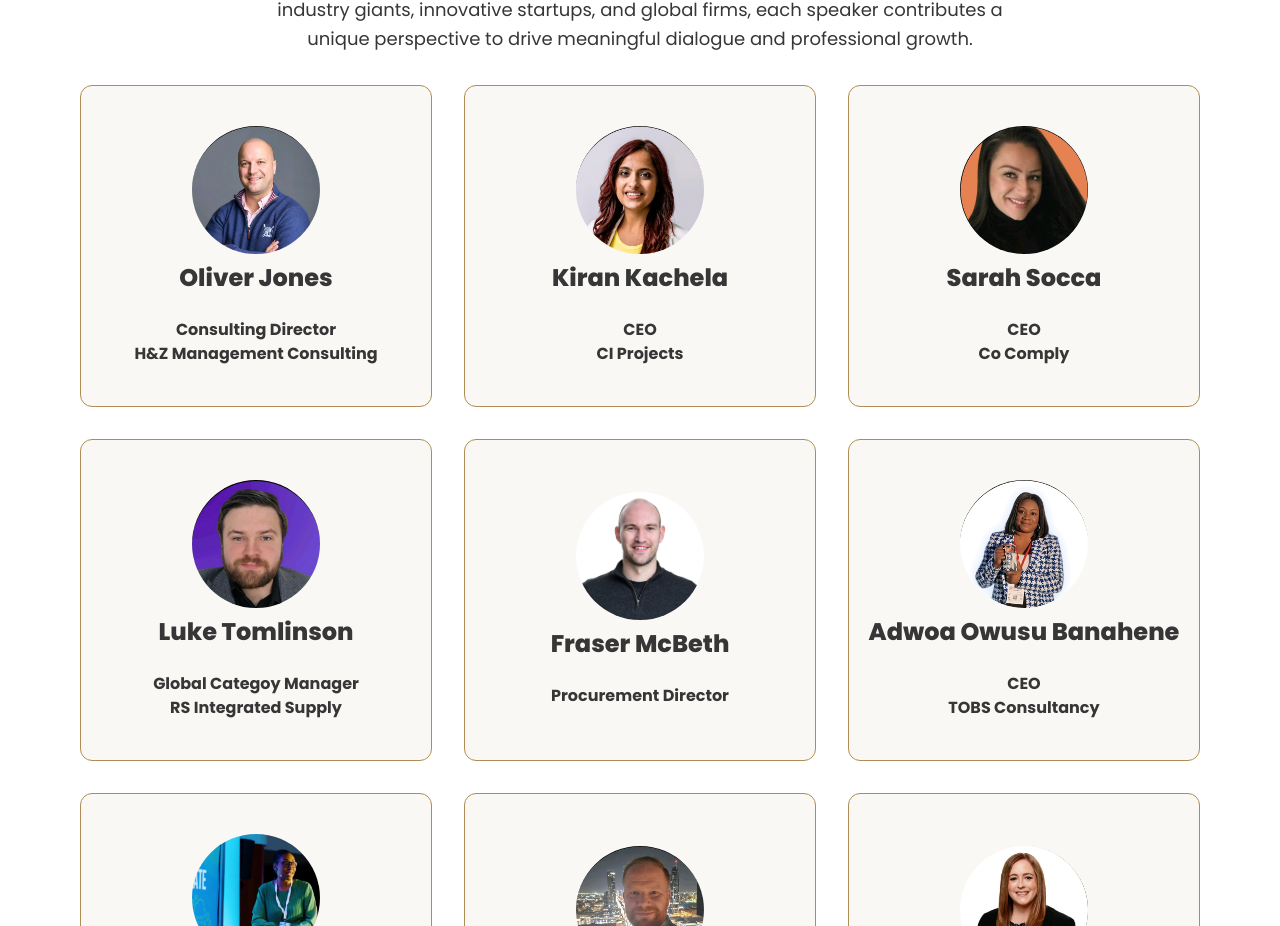
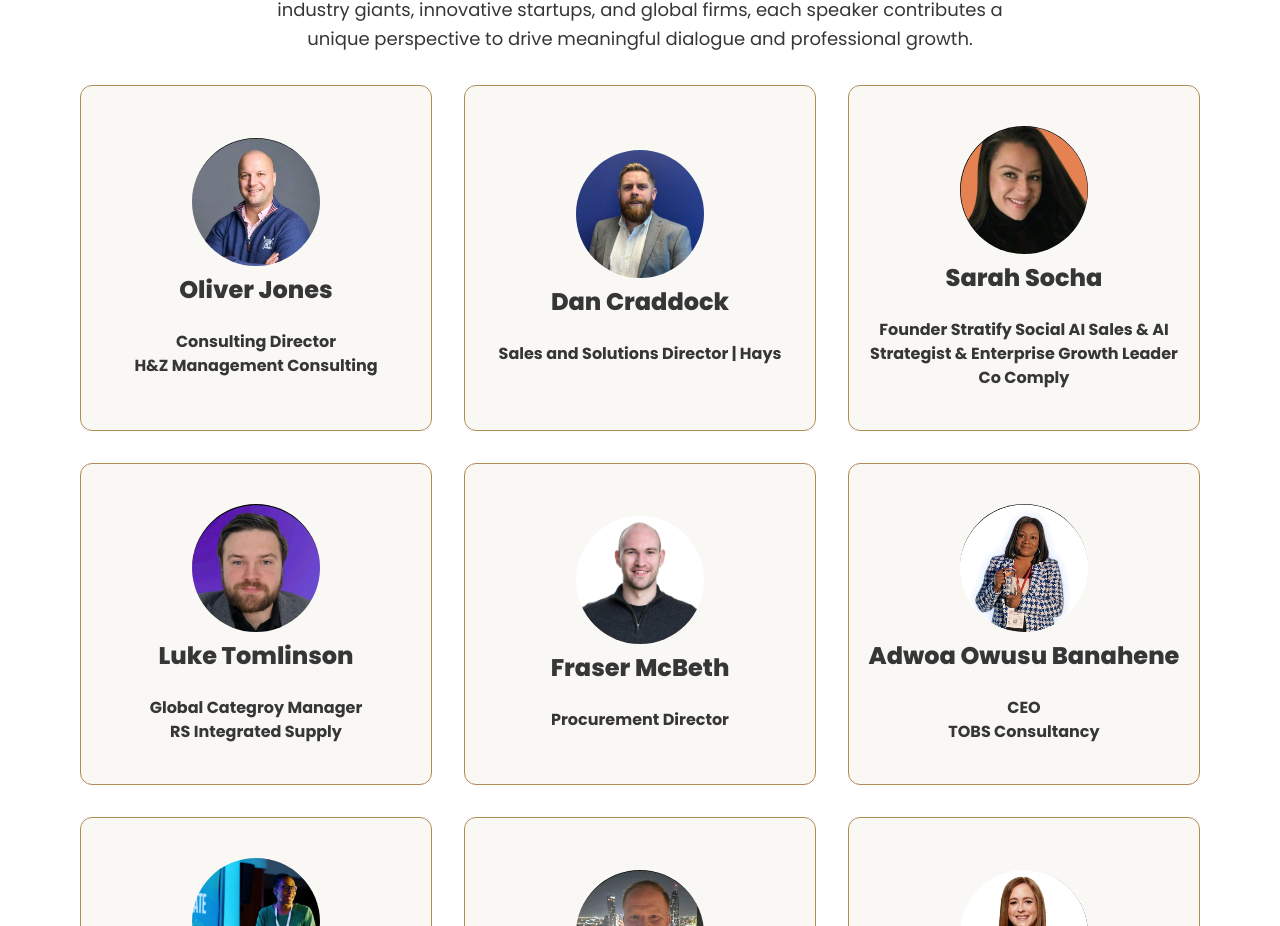
Before and after one commit to NexaForgeTechnologies/theprocurementplug, a Next.js app: page /event/elevate2025-manchester in a window 1280 px wide. Shown: the part 3574-4500 px from the top of the page. Built offline with nearby package versions, Linux system fonts and the light colour scheme.

Commit message:
added new speaker and spell mistakes

```diff
--- a/src/containers/events/manchester/GuestCTR.jsx
+++ b/src/containers/events/manchester/GuestCTR.jsx
@@ -14,18 +14,19 @@ function GuessCTR() {
     },
     {
       id: 2,
-      img: "/images/guess/guess-2.jpg",
-      heading: "Kiran Kachela",
+      img: "/images/guess/dan-craddock.jpg",
+      heading: "Dan Craddock",
       // subHeading: "Keynote",
-      text1: "CEO",
-      text2: "CI Projects",
+      text1: "Sales and Solutions Director | Hays",
+      text2: "",
     },
     {
       id: 3,
       img: "/images/guess/guess-3.jpg",
-      heading: "Sarah Socca",
+      heading: "Sarah Socha",
       // subHeading: "Workshop",
-      text1: "CEO",
+      text1:
+        "Founder Stratify Social AI Sales & AI Strategist & Enterprise Growth Leader",
       text2: "Co Comply",
     },
     {
@@ -33,7 +34,7 @@ function GuessCTR() {
       img: "/images/guess/guess-4.jpg",
       heading: "Luke Tomlinson",
       // subHeading: "Panellist",
-      text1: "Global Categoy Manager",
+      text1: "Global Categroy Manager",
       text2: "RS Integrated Supply",
     },
     {
--- a/src/containers/events/scotland/GuestCTR.jsx
+++ b/src/containers/events/scotland/GuestCTR.jsx
@@ -64,6 +64,14 @@ function GuessCTR() {
       text2:
         "Senior Economist at the Department of Health and Social Care (DHSC)",
     },
+    {
+      id: 8,
+      img: "/images/guess/guess-3.jpg",
+      heading: "Sarah Socha",
+      // subHeading: "Workshop",
+      text1: "Founder Stratify Social AI Sales",
+      text2: "AI Strategist & Enterprise Growth Leader",
+    },
   ];
 
   return (
```
Also changed, not shown: public/images/guess/dan-craddock.jpg (added).
